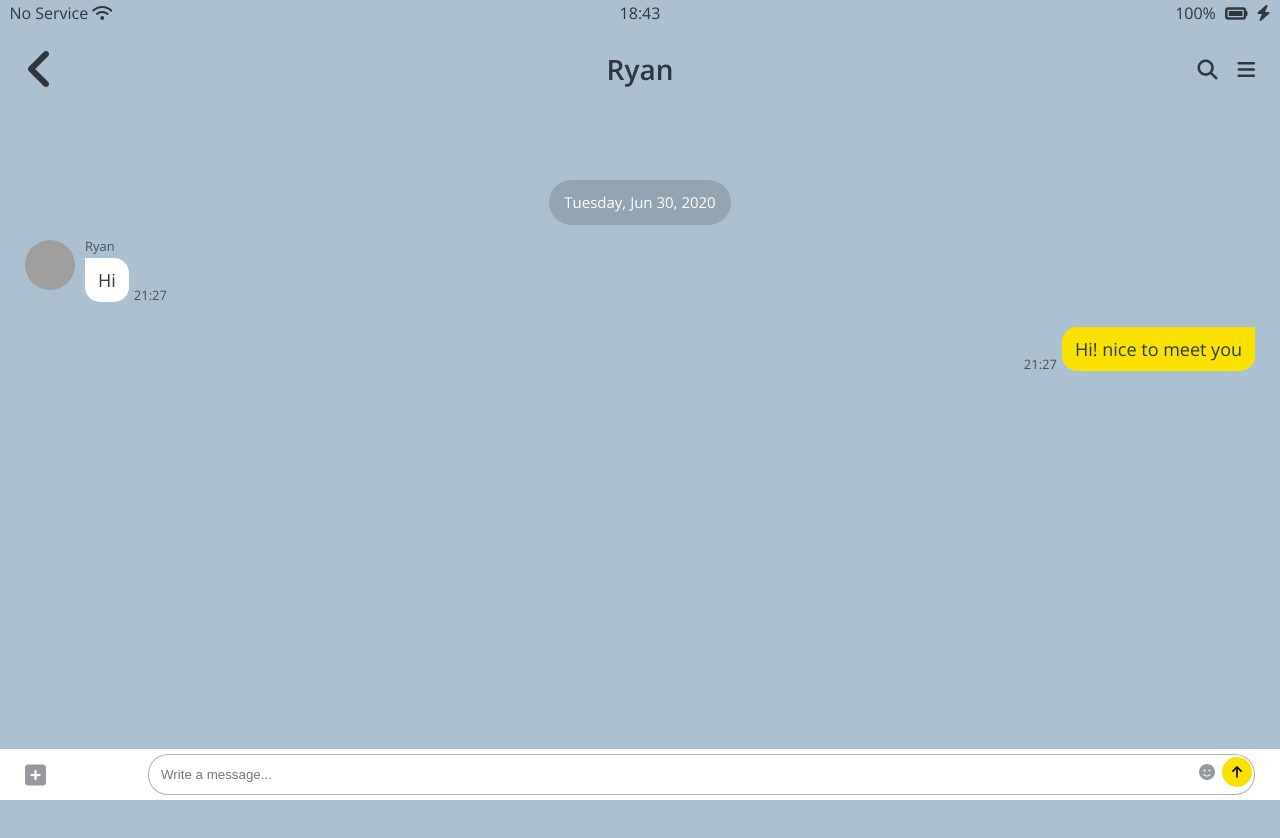
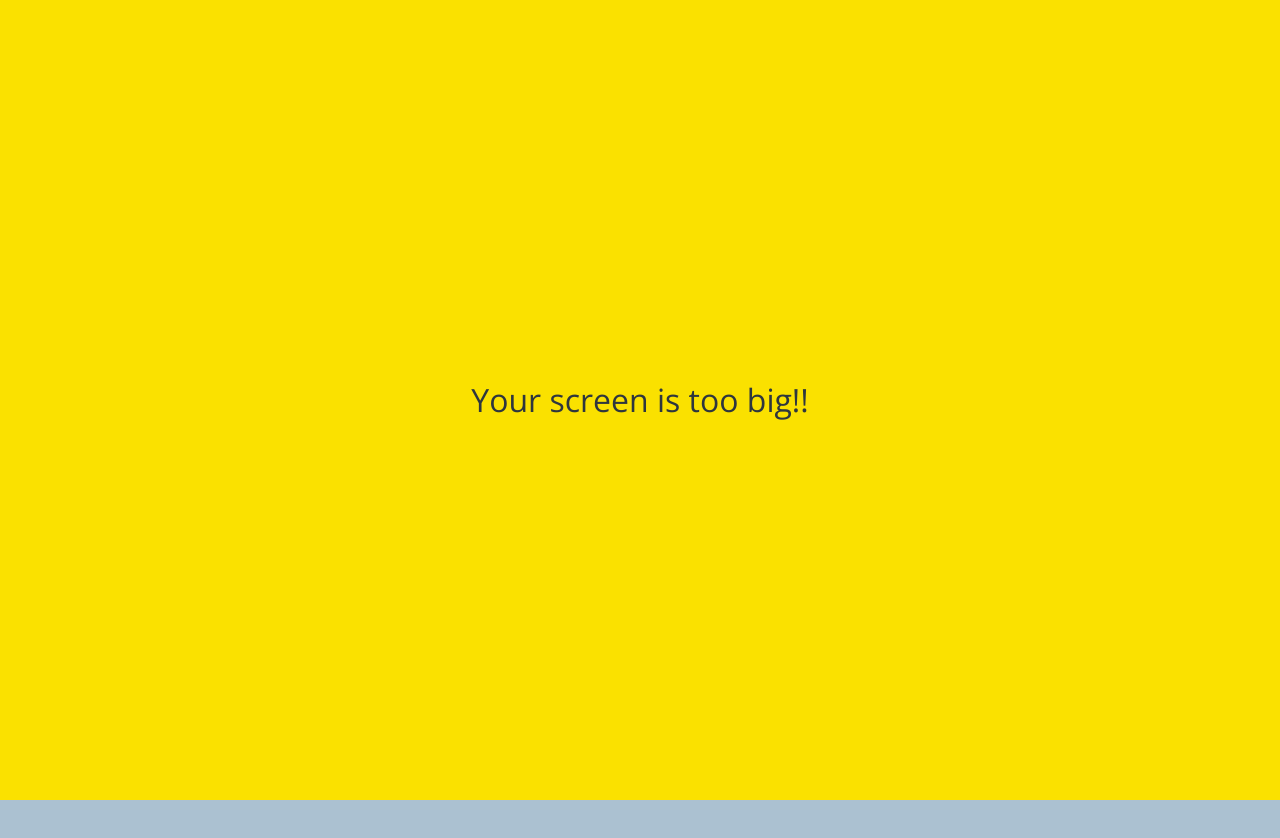
Before and after one commit to wwwkimminja/kokoa-clone-2022, a plain HTML site: page chat.html in a window 1280 px wide. Shown: the top 838 px of the page. Drawn offline with nearby package versions, Linux system fonts and the light colour scheme; grey boxes are pictures that could not be loaded.

Commit message:
No Mobile Media Query

```diff
--- a/chat.html
+++ b/chat.html
@@ -10,6 +10,7 @@
 </head>
 
 <body id="chat-screen">
+    <div class="snow"></div>
     <div class="status-bar">
         <div class="status-bar__column">
             <span>No Service
@@ -46,7 +47,7 @@
             <div class="message-row__content">
                 <span class="message__author">Ryan</span>
                 <div class="message__info">
-                    <span class="message__bubble">Hi</span>
+                    <span class="message__bubble"> 뭐해?</span>
                     <span class="message__time"> 21:27</span>
                 </div>
 
@@ -55,8 +56,39 @@
         <div class="message-row message-row--own">
             <div class="message-row__content">
                 <div class="message__info">
-                    <span class="message__bubble">Hi! nice to meet you</span>
+                    <span class="message__bubble">티비 봐</span>
                     <span class="message__time"> 21:27</span>
+                </div>
+
+            </div>
+        </div>
+        <div class="message-row">
+            <img
+                src="https://mblogthumb-phinf.pstatic.net/20160806_41/bjy0524_1470459875567OmGJ5_JPEG/attachImage_1523580373.jpeg?type=w800" />
+            <div class="message-row__content">
+                <span class="message__author">Ryan</span>
+                <div class="message__info">
+                    <span class="message__bubble">엽떡먹자!!</span>
+                    <span class="message__time"> 21:28</span>
+                </div>
+
+            </div>
+        </div>
+        <div class="message-row message-row--own">
+            <div class="message-row__content">
+                <div class="message__info">
+                    <img class="message__imoji"
+                        src="https://item.kakaocdn.net/do/d84248170c2c52303db27306a00fb861f604e7b0e6900f9ac53a43965300eb9a">
+                    <span class="message__time"> 21:28</span>
+                </div>
+
+            </div>
+        </div>
+        <div class="message-row message-row--own">
+            <div class="message-row__content">
+                <div class="message__info">
+                    <span class="message__bubble">굿!</span>
+                    <span class="message__time"> 21:28</span>
                 </div>
 
             </div>
@@ -64,6 +96,7 @@
 
 
     </main>
+
     <form class="reply">
         <div class="reply__column">
             <i class="fa-solid fa-square-plus fa-xl"></i>
@@ -76,7 +109,9 @@
             </button>
         </div>
     </form>
-
+    <div id="no-mobile">
+        <span>Your screen is too big!! </span>
+    </div>
 
 
     <script src="https://kit.fontawesome.com/d20c06a01f.js" crossorigin="anonymous"></script>
--- /dev/null
+++ b/css/components/no-mobile.css
@@ -0,0 +1,26 @@
+#no-mobile {
+ display: none;
+}
+
+@media screen and (min-width:645px){
+    #no-mobile {
+        position: absolute;
+        z-index: 99;
+        height:100vh;
+        width: 100vw;
+        background-color: var(--yellow);
+        display: flex;
+        justify-content: center;
+        align-items: center;
+        top:0;
+        font-size: 32px;
+        overflow: hidden;
+    }
+    body{
+        margin:0;
+        height: 100%;
+        overflow: hidden;
+
+    }
+
+}
--- a/css/screens/chat.css
+++ b/css/screens/chat.css
@@ -1,7 +1,7 @@
 #chat-screen{
-
     background-color: #abc1d1;
     height:500vh;
+
 }
 #chat-screen .alt-header,
 #chat-screen .status-bar {
@@ -18,17 +18,6 @@
 #chat-screen .alt-header{
     top:10px;
     z-index: 1;
-}
-@keyframes fadeIn {
-    from{
-        transform: translateY(30px);
-        opacity: 0;
-    }
-    to{
-        transform:none;
-        opacity: 1;
-    }
-
 }
 
 
@@ -87,6 +76,29 @@
 }
 .message-row--own{
     justify-content: end;
+}
+@keyframes expand {
+    0%{
+        transform: scale(1);
+
+    }
+    30%{
+
+        transform: scale(1.5);
+
+    }
+    60%,
+    100%{
+        transform: scale(1);
+
+    }
+
+}
+.message-row--own .message__imoji {
+    width: 150px;
+    height: 150px;
+    border-radius: 0%;
+    animation: expand 2s ease-in-out infinite;
 }
 .message-row--own .message__bubble {
     background-color: var(--yellow);
@@ -165,7 +177,7 @@
 .reply:focus-within button {
     opacity:0;
 }
-.reply:focus-within input {
+.reply input:focus {
     width: 98vw;
     transform: translateX(-12%) translateY(-80px);
 }
--- a/css/style.css
+++ b/css/style.css
@@ -11,6 +11,7 @@
 @import "components/user-component.css";
 @import "components/badge.css";
 @import "components/icon-row.css";
+@import "components/no-mobile.css";
 
 /*Screens*/
 @import "screens/login.css";
```
Also changed, not shown: chats.html (+22 -4 lines), find.html (+3 -0 lines), friends.html (+5 -0 lines), index.html (+3 -0 lines), more.html (+3 -0 lines), settings.html (+3 -0 lines).
